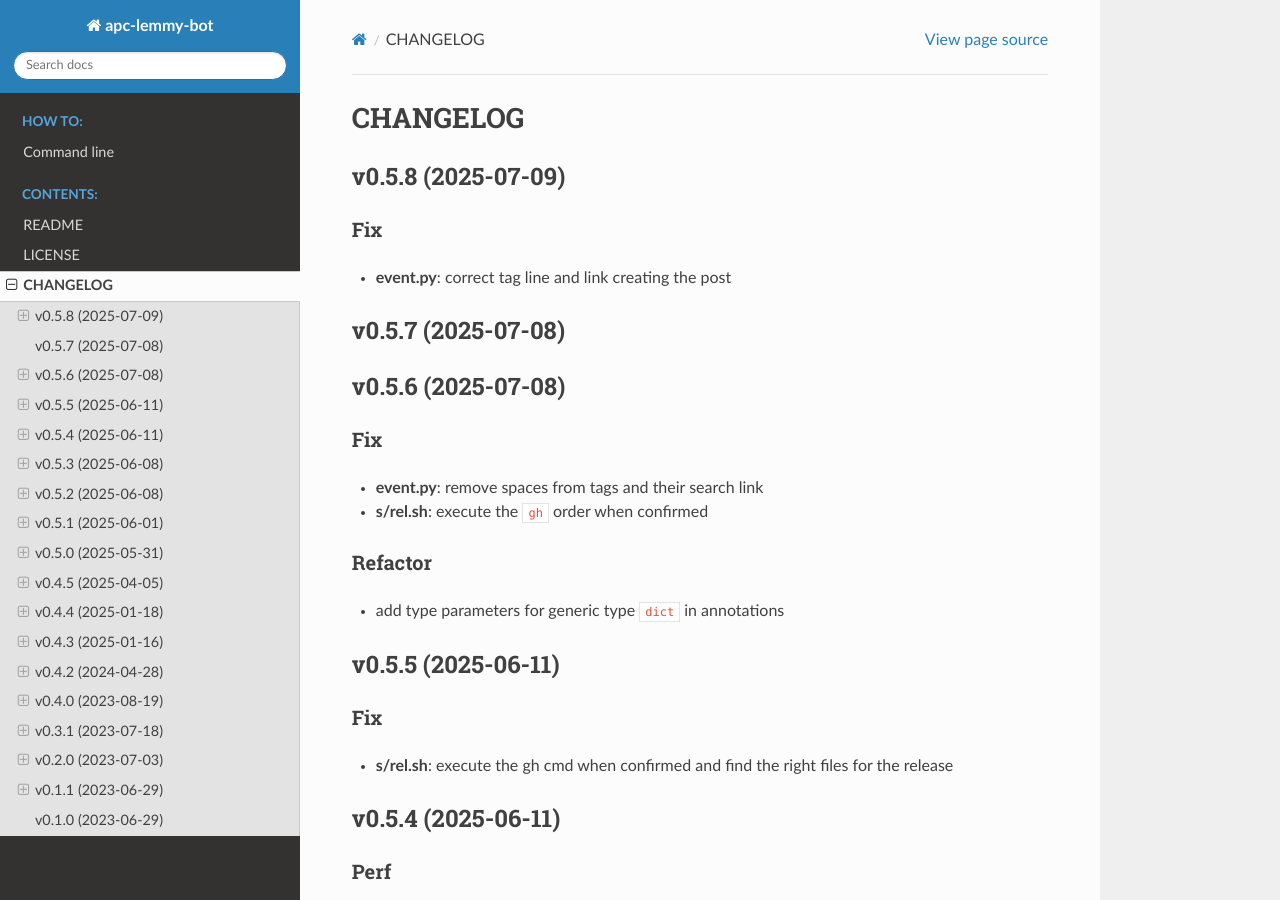
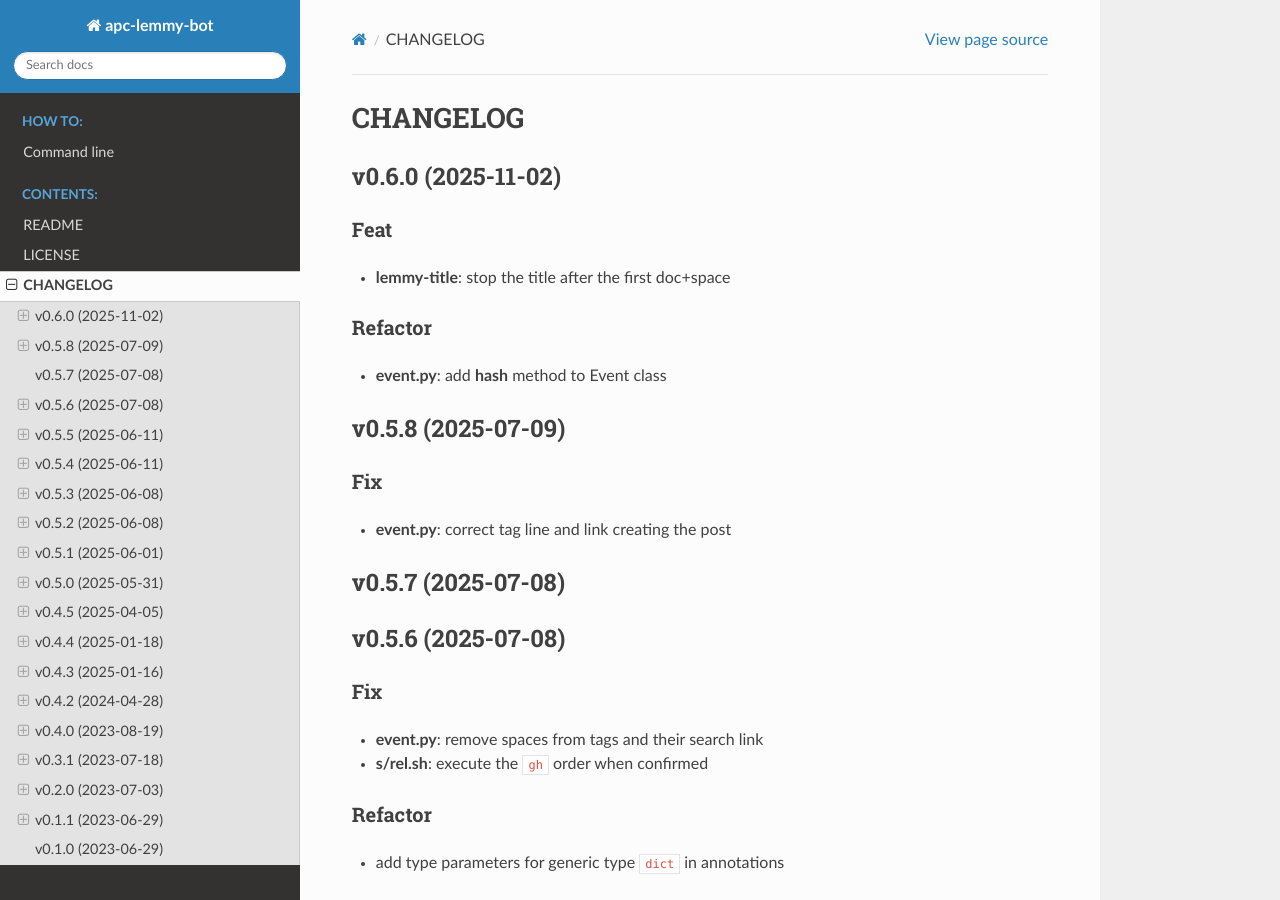
Before and after one commit to carlesmu/apc-lemmy-bot, a Sphinx documentation site: the page built from docs/source/changelog.rst, in a window 1280 px wide and 900 px high. Built offline with Sphinx 7.4.7 and the Read the Docs theme 3.1.0, drawn with Linux system fonts in a browser that asks for light colours.

Commit message:
bump: version 0.5.8 → 0.6.0

```diff
--- a/CHANGELOG.md
+++ b/CHANGELOG.md
@@ -1,3 +1,13 @@
+## v0.6.0 (2025-11-02)
+
+### Feat
+
+- **lemmy-title**: stop the title after the first doc+space
+
+### Refactor
+
+- **event.py**: add __hash__ method to Event class
+
 ## v0.5.8 (2025-07-09)
 
 ### Fix
--- a/apc_lemmy_bot/__init__.py
+++ b/apc_lemmy_bot/__init__.py
@@ -17,7 +17,7 @@
 from dataclasses import dataclass
 
 __app__: str = "apc_lemmy_bot"
-__version__: str = "0.5.8"
+__version__: str = "0.6.0"
 
 LEMMY_MAX_TITLE_LENGTH: int = 199
 
--- a/docs/source/conf.py
+++ b/docs/source/conf.py
@@ -26,7 +26,7 @@ sys.path.insert(0, pathlib.Path(PROJECT).as_posix())
 project = "apc-lemmy-bot"
 project_copyright = "2023-2025, Carles Muñoz Gorriz"
 author = "Carles Muñoz Gorriz"
-release = "0.5.8"
+release = "0.6.0"
 
 # ----------------------------------------------------------------------------
 # -- General configuration ---------------------------------------------------
--- a/pyproject.toml
+++ b/pyproject.toml
@@ -1,7 +1,7 @@
 [project]
 # Used by cx_Freeze
 name = "apc-lemmy-bot"
-version = "0.5.8"
+version = "0.6.0"
 description = "Post supabase events to a Lemmy instance or show them."
 maintainers = [
     {name="Carles Muñoz Gorriz", email="carlesmu@internautas.org"}
```
